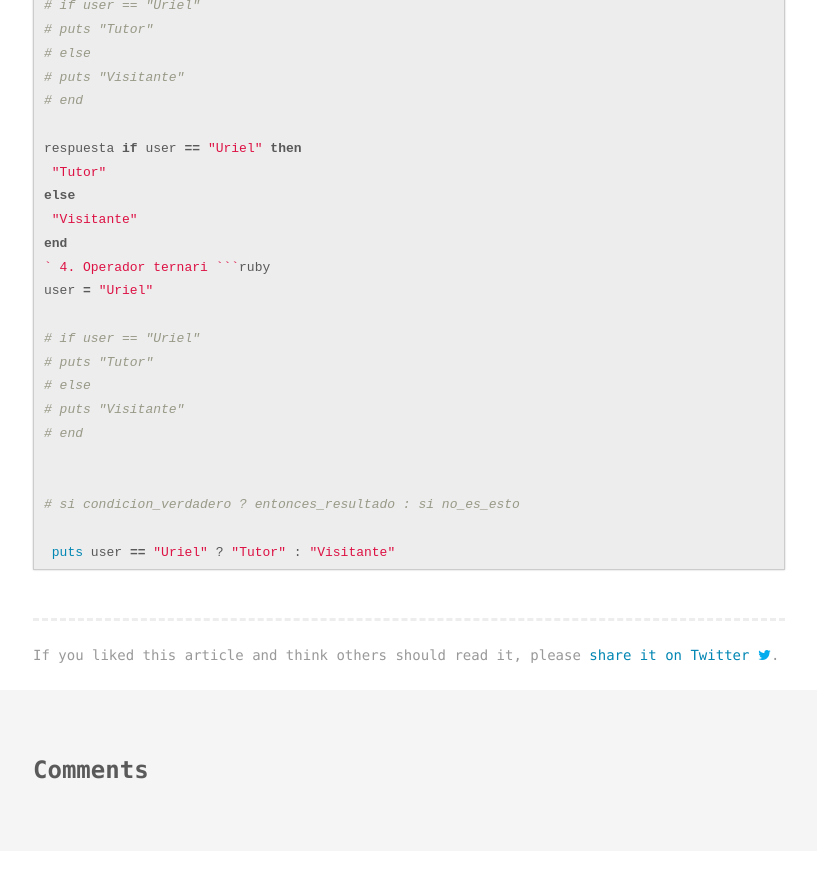
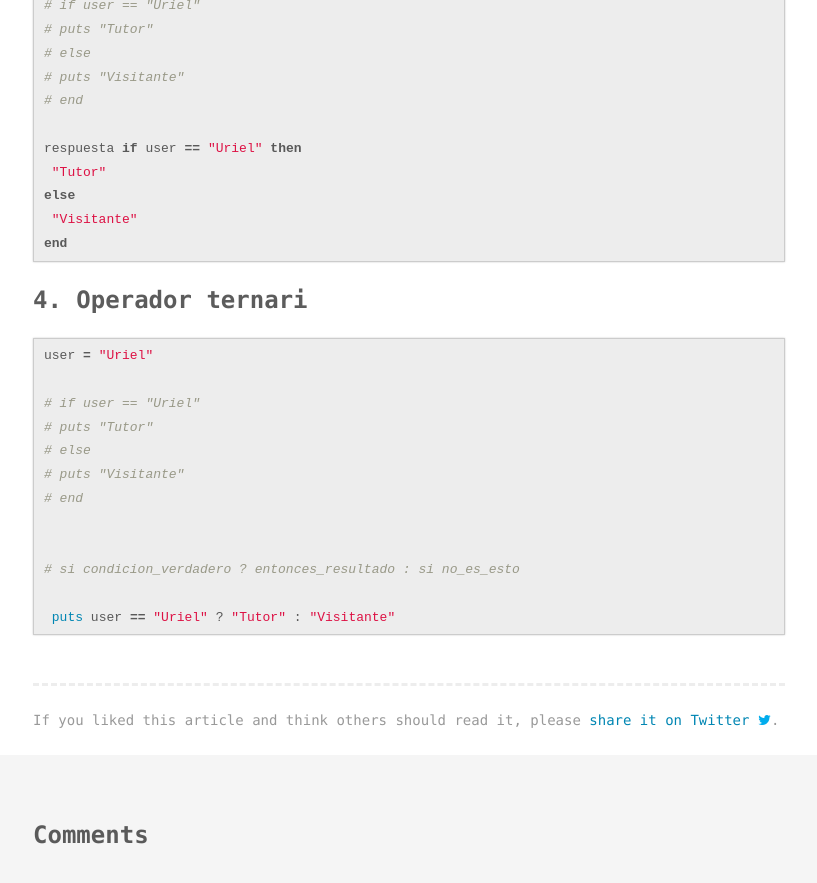
Before and after one commit to inclusa/ruby, a Jekyll site: the page built from _posts/2017-04-24-operador-ternari.md, in a window 1280 px wide and 900 px high, scrolled down 1087 px. Shown: the top 883 px of the window, without its empty margins (231-1048 px from the left). Built offline with Jekyll 4.4.1, drawn with Linux system fonts in a browser that asks for light colours; comment, search, counter and statistics services are not loaded.

Commit message:
Visitante

````diff
--- a/_posts/2017-04-24-operador-ternari.md
+++ b/_posts/2017-04-24-operador-ternari.md
@@ -38,6 +38,7 @@ user = "Uriel"
 
   puts (if user == "Uriel" then "Tutor" else "Visitante" end)
 ```
+
 Outuput
 
 ```ruby
@@ -60,9 +61,9 @@ respuesta if user == "Uriel" then
 else
  "Visitante"
 end
-`
+```
 
-4. Operador ternari
+### 4. Operador ternari
 
 ```ruby
 user = "Uriel"
````
